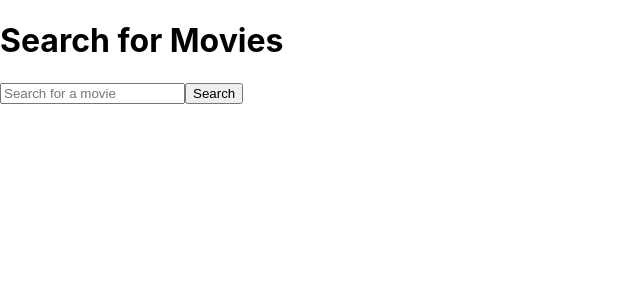
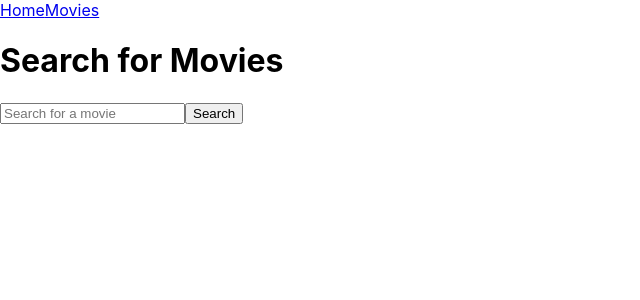
Before and after one commit to KostyaSverdel/goit-react-hw-05-movies, a React (Create React App) app: page /movies in a window 1280 px wide. Shown: the top 300 px of the page, without its empty margins (0-640 px from the left). Built offline with nearby package versions, Linux system fonts and the light colour scheme.

Commit message:
addLayout

```diff
--- a/src/components/App.jsx
+++ b/src/components/App.jsx
@@ -1,18 +1,21 @@
 import React from 'react';
 import { Route, Navigate, Routes } from 'react-router-dom';
-
 import Home from './Home/Home';
 import Movies from './Movies/Movies';
 import MovieDetails from './MovieDetails/MovieDetails';
 import Cast from './Cast/Cast';
 import Reviews from './Reviews/Reviews';
+import Layout from './Layout/Layout';
 
 function App() {
   return (
     <Routes>
-      <Route path="/" element={<Home />} />
-      <Route path="/movies" element={<Movies />} />
-      <Route path="/movies/:movieId" element={<MovieDetails />} />
+      <Route path="/" element={<Layout />}>
+        <Route index element={<Home />} />
+        <Route path="movies" element={<Movies />} />
+        <Route path="movies/:movieId" element={<MovieDetails />} />
+      </Route>
+
       <Route path="/movies/:movieId/cast" element={<Cast />} />
       <Route path="/movies/:movieId/reviews" element={<Reviews />} />
       <Route path="*" element={<Navigate to="/" replace />} />
--- a/src/components/Home/Home.jsx
+++ b/src/components/Home/Home.jsx
@@ -1,6 +1,5 @@
 import React, { useState, useEffect } from 'react';
 import { Link } from 'react-router-dom';
-
 import { getTrendingMovies } from '../data/Api';
 
 function Home() {
--- /dev/null
+++ b/src/components/Layout/Layout.jsx
@@ -0,0 +1,18 @@
+import React from 'react';
+import { NavLink, Outlet } from 'react-router-dom';
+
+const Layout = () => {
+  return (
+    <div className="nav-bar">
+      <NavLink className="nav-link" to="/">
+        Home
+      </NavLink>
+      <NavLink className="nav-link" to="/movies">
+        Movies
+      </NavLink>
+      <Outlet />
+    </div>
+  );
+};
+
+export default Layout;
```
